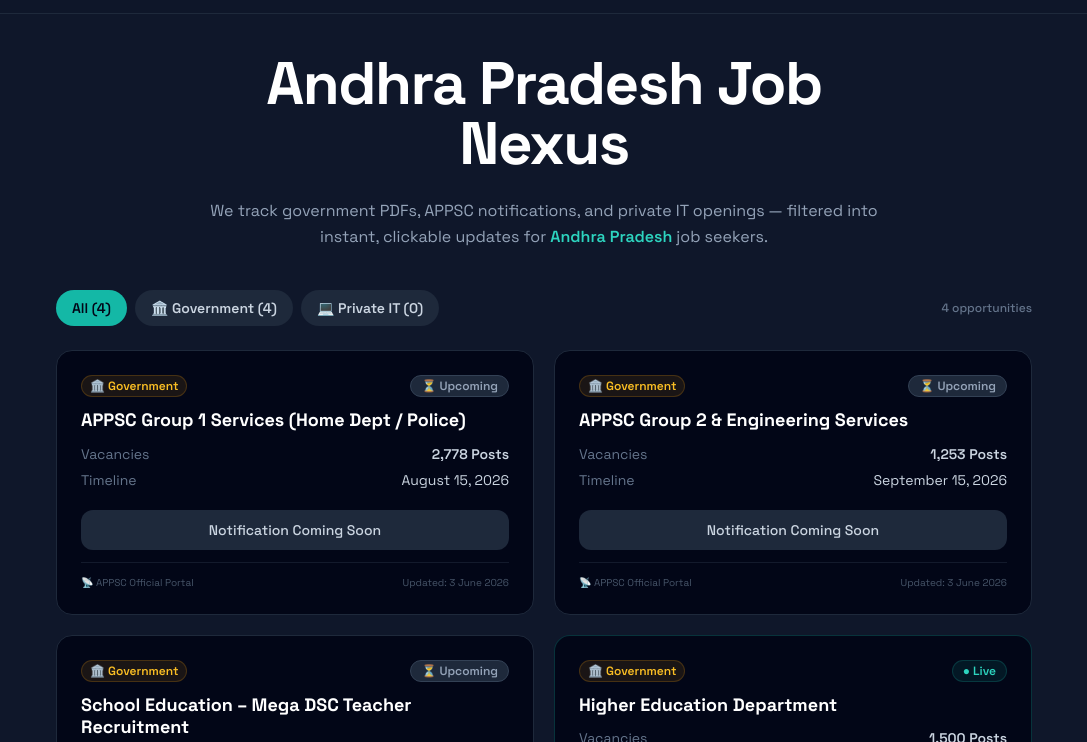
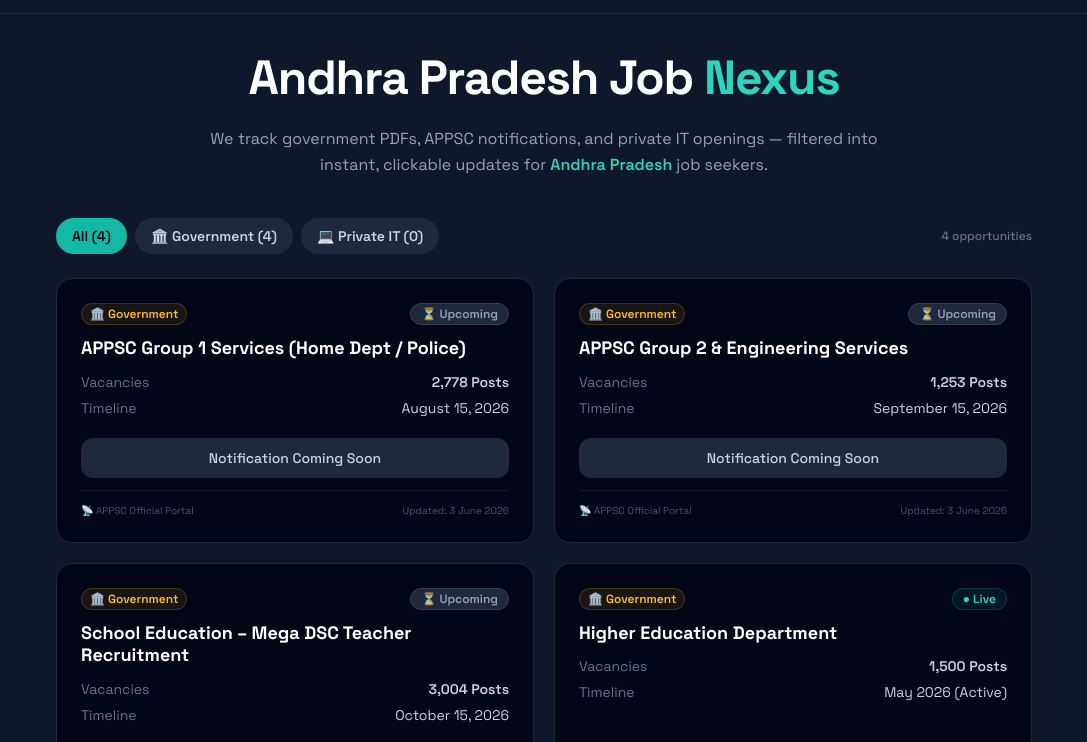
Before and after one commit to APneedsyou/ap-needs-you, a plain HTML site: page index.html in a window 1280 px wide. Shown: the part 51-793 px from the top of the page, without its empty margins (96-1183 px from the left). Drawn offline with nearby package versions, Linux system fonts and the light colour scheme.

Commit message:
Title font change

```diff
--- a/index.html
+++ b/index.html
@@ -76,8 +76,9 @@
   <main class="max-w-5xl mx-auto px-6 py-10 flex-grow w-full">
 
     <div class="text-center max-w-2xl mx-auto mb-10">
-      <h1 class="text-3xl md:text-6xl font-black tracking-tight text-white mb-6 max-w-3xl mx-auto leading-tight">
-        Andhra Pradesh Job Nexus <span class="text-teal-400"></span>
+      <h1
+        class="text-2xl sm:text-4xl md:text-5xl font-black tracking-tight text-white mb-6 max-w-4xl mx-auto leading-tight">
+        Andhra Pradesh Job <span class="text-teal-400">Nexus</span>
       </h1>
       <p class="text-base text-slate-400 leading-relaxed">
         We track government PDFs, APPSC notifications, and private IT openings —
```
